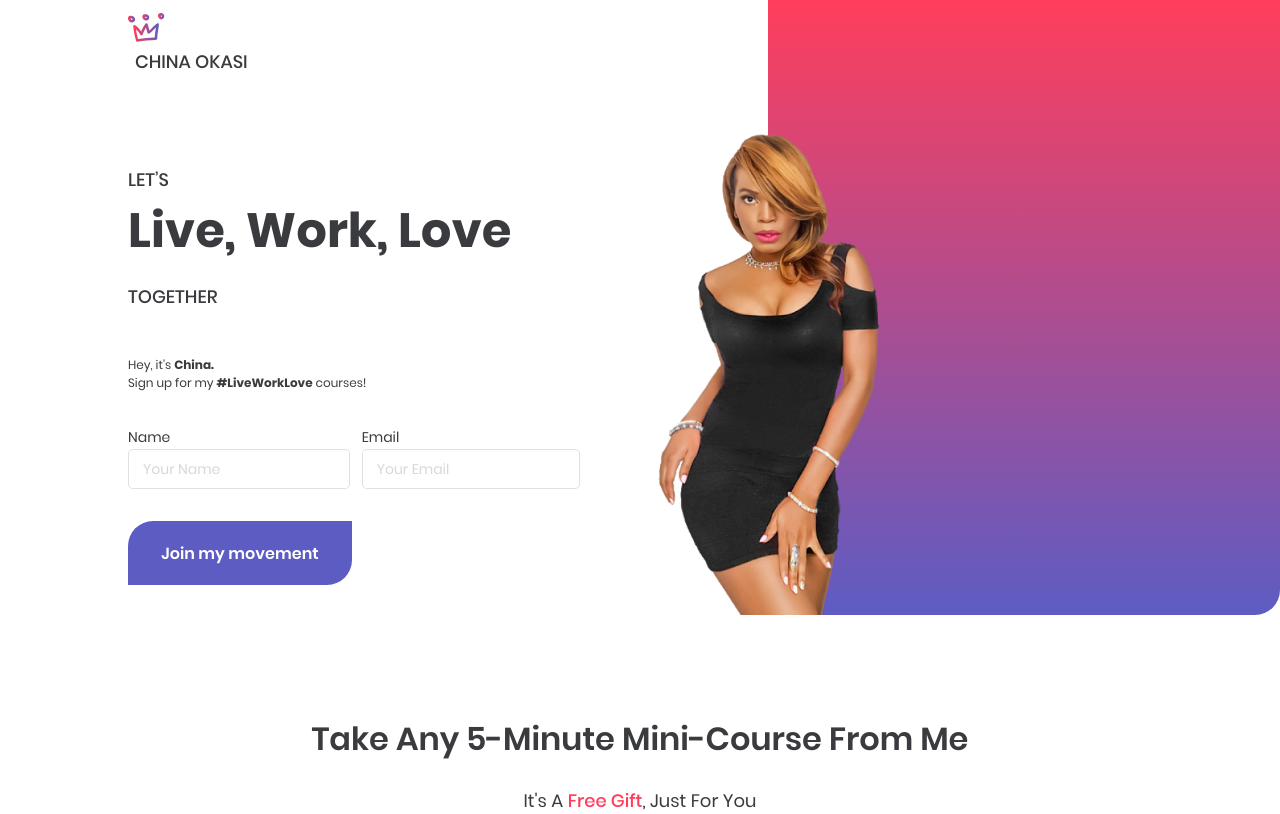
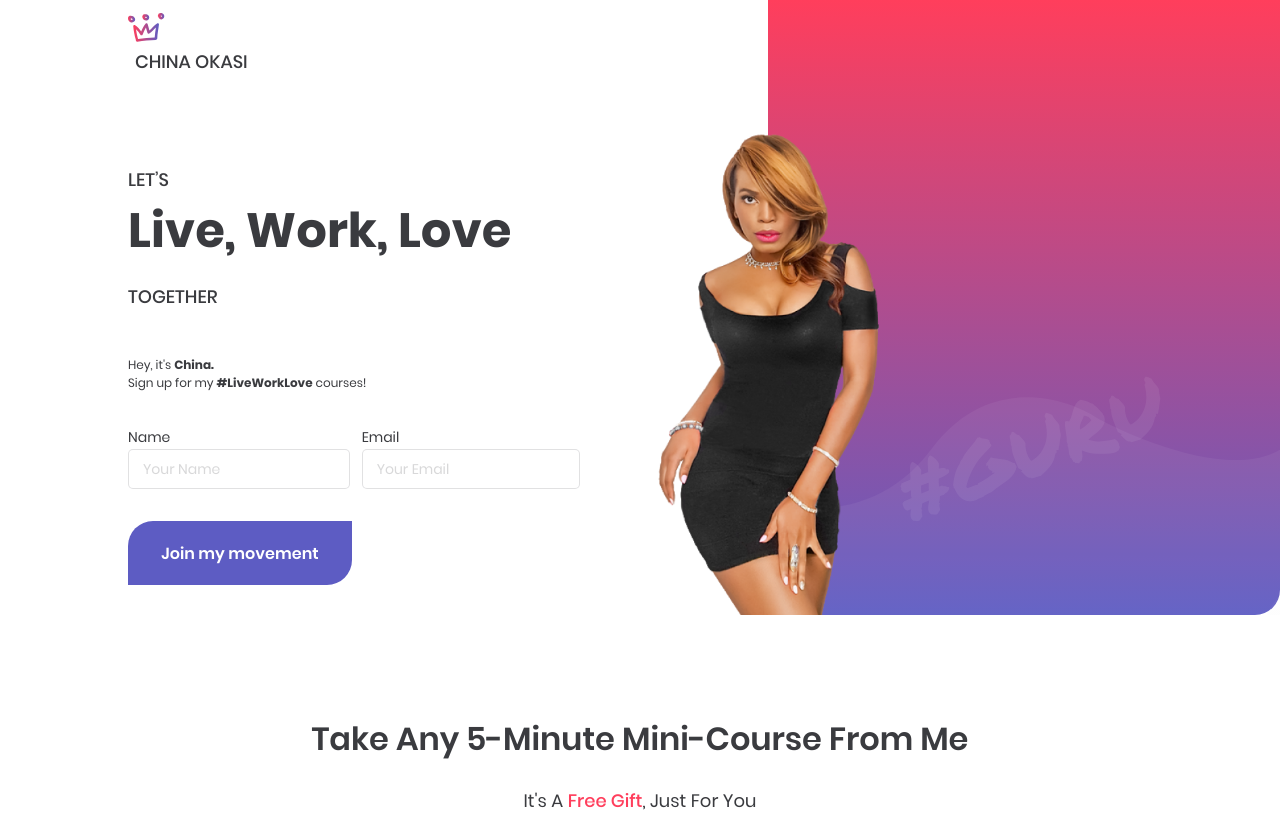
Before and after one commit to 20digital-ua/chinaokasi, a PHP site: page / in a window 1280 px wide. Shown: the top 814 px of the page. Run offline with PHP 8.4, Linux system fonts and the light colour scheme.

Commit message:
Header BG Shapes

```diff
--- a/index.html
+++ b/index.html
@@ -56,6 +56,9 @@
 		<div class="header-main-bg">
 					<div class="gradient-block"></div>
 					<div class="china"></div>
+					<div class="shapes">
+
+					</div>
 		</div>
 	</header>
 	<main>
--- a/scss/_modules/header.scss
+++ b/scss/_modules/header.scss
@@ -42,6 +42,31 @@ header{
 
     //background:  red url("#{$image_dir}header/ChinaMainHeaderImage.png") center bottom no-repeat;
   }
+  .shapes{
+    opacity: 0;
+    background: url("#{$image_dir}header/BG/shape-1.svg") 97% 128% no-repeat,
+    url("#{$image_dir}header/BG/shape-2.svg") 60% 400px no-repeat;
+    width: 100%;
+    height: 100%;
+    position: relative;
+    @include transition;
+    @include screen-md{
+      opacity: 1;
+      &:before{
+        content: '#Guru';
+        text-transform: uppercase;
+        font-family: Permanent Marker;
+        font: 80px "PermanentMarker";
+        /* line-height: 437px; */
+        color: rgba(255, 255, 255, 0.07);
+        position: absolute;
+        left: 120px;
+        bottom: 110px;
+        transform: rotate(-20deg);
+      }
+    }
+  }
+
 }
 
 
--- a/scss/_modules/my-blog.scss
+++ b/scss/_modules/my-blog.scss
@@ -1,6 +1,20 @@
 .blog-section{
   background-color: $lightGreyBG;
   padding: 48px 0 48px 0;
+  position: relative;
+  @include screen-md{
+    &:before{
+      content: '#Blog';
+      text-transform: uppercase;
+      font-family: Permanent Marker;
+      @include font(300px, $PermanentMarker);
+      line-height: 437px;
+      color: rgba(93, 92, 195, 0.04);
+      position: absolute;
+      right: 15%;
+      top: 270px;
+    }
+  }
   @include screen-tb{
     padding: 64px 0 96px 0;
   }
--- a/style.css
+++ b/style.css
@@ -410,6 +410,15 @@ header .container {
   border-radius: 0 0 25px 0;
 }
 
+.header-main-bg .shapes {
+  opacity: 0;
+  background: url("img/header/BG/shape-1.svg") 97% 128% no-repeat, url("img/header/BG/shape-2.svg") 60% 400px no-repeat;
+  width: 100%;
+  height: 100%;
+  position: relative;
+  transition: all .25s linear;
+}
+
 .header-top {
   display: flex;
   justify-content: space-between;
@@ -904,6 +913,7 @@ header .container {
 .blog-section {
   background-color: rgba(243, 243, 243, 0.71);
   padding: 48px 0 48px 0;
+  position: relative;
 }
 
 .blog-posts {
@@ -1249,6 +1259,23 @@ footer {
     max-width: 224px;
   }
 
+  .header-main-bg .shapes {
+    opacity: 1;
+  }
+
+  .header-main-bg .shapes:before {
+    content: '#Guru';
+    text-transform: uppercase;
+    font-family: Permanent Marker;
+    font: 80px "PermanentMarker";
+    /* line-height: 437px; */
+    color: rgba(255, 255, 255, 0.07);
+    position: absolute;
+    left: 120px;
+    bottom: 110px;
+    transform: rotate(-20deg);
+  }
+
   .subscribe-block--header {
     display: block;
   }
@@ -1329,6 +1356,18 @@ footer {
     margin-left: 16px;
   }
 
+  .blog-section:before {
+    content: '#Blog';
+    text-transform: uppercase;
+    font-family: Permanent Marker;
+    font: 300px "PermanentMarker";
+    line-height: 437px;
+    color: rgba(93, 92, 195, 0.04);
+    position: absolute;
+    right: 15%;
+    top: 270px;
+  }
+
   .blog-posts {
     flex-direction: row;
     flex-wrap: wrap;
```
Also changed, not shown: img/header/BG/shape-1.svg (added), img/header/BG/shape-2.svg (added).
